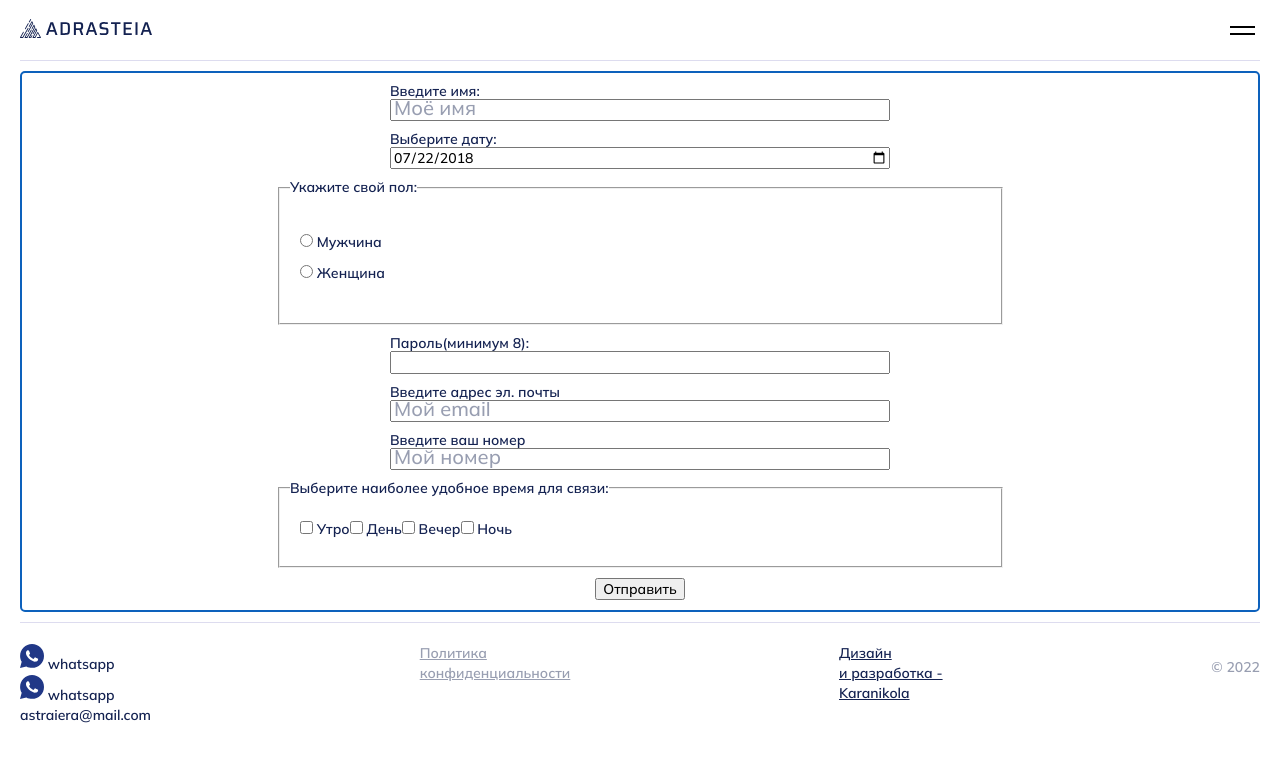
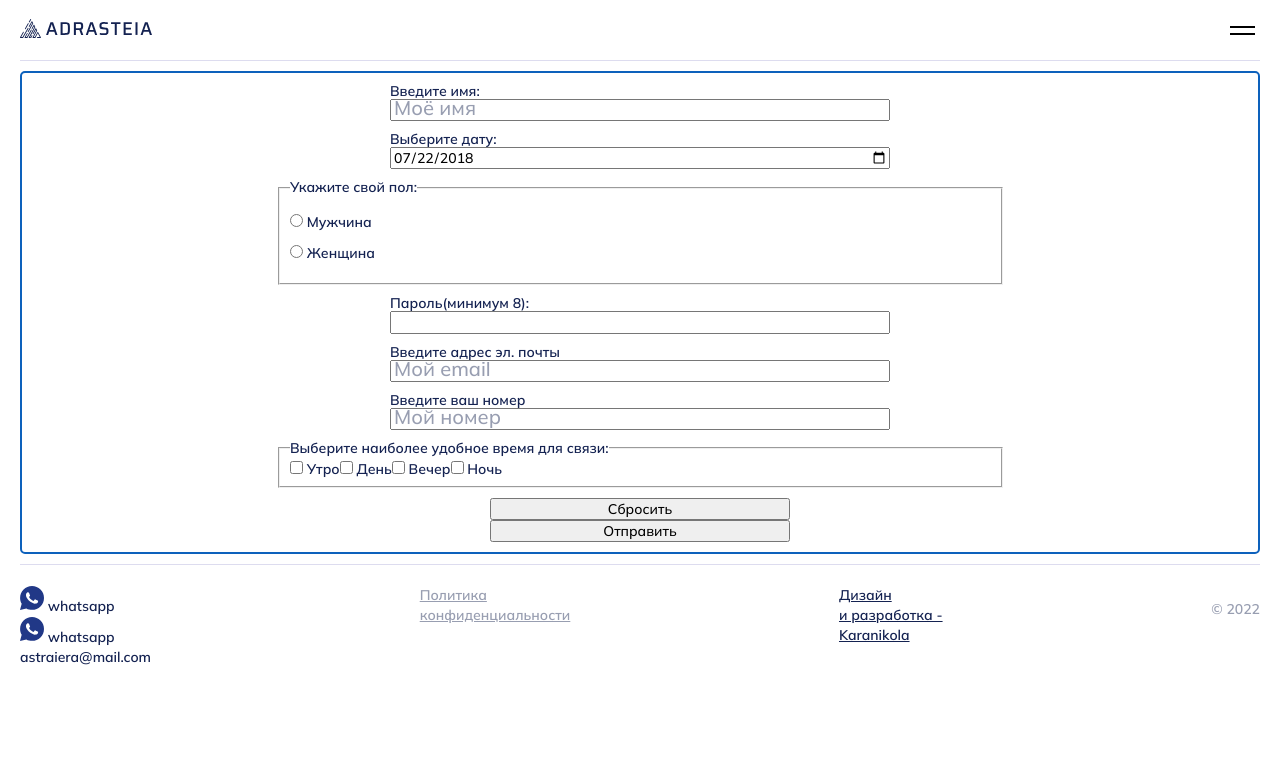
Before and after one commit to N1rox98/Second_step, a plain HTML site: page form.html in a window 1280 px wide. Drawn offline with Linux system fonts and the light colour scheme.

Commit message:
commit fin fin

```diff
--- a/css/style.css
+++ b/css/style.css
@@ -1208,6 +1208,7 @@ form{
 .l2 {
     margin: 20px 10px;
     flex-direction: row;
+    margin: 0 auto;
 }
 
 fieldset{
--- a/form.html
+++ b/form.html
@@ -35,7 +35,7 @@
     <main>
         <section>
             <h2 hidden>Form</h2>
-            <form action="#" method="post">
+            <form action="“//httpbin.org/post" method="post">
                 <div class="class l1">
                     <label for="name">
                         Введите имя:</label>
@@ -53,7 +53,7 @@
                     <label for="start">Выберите дату: </label>
 
                     <input type="date" id="start" name="trip-start" value="2018-07-22" min="1999-01-01"
-                        max="2023-12-31" >
+                        max="2023-12-31">
 
 
                 </div>
@@ -62,15 +62,15 @@
                     <legend>Укажите свой пол:</legend>
                     <div class="class l2">
                         <div>
-                        <p><input style="max-width:400px;" type="radio" name="gender" value="male"> Мужчина </p>
-                        <p><input type="radio" name="gender" value="female"> Женщина </p>
-                    </div>
+                            <p><input style="max-width:400px;" type="radio" name="gender" value="male"> Мужчина </p>
+                            <p><input type="radio" name="gender" value="female"> Женщина </p>
+                        </div>
 
                     </div>
                 </fieldset>
                 <div class="class l1">
                     <label for="pass">Пароль(минимум 8):</label>
-                    <input type="password" id="pass" name="password" minlength="8" required >
+                    <input type="password" id="pass" name="password" minlength="8" required>
                 </div>
 
                 <div class="class l1">
@@ -88,29 +88,32 @@
 
                     <div class="class l2">
                         <div>
-                            <input type="checkbox" id="morning" name="time" >
+                            <input type="checkbox" id="morning" name="time">
                             <label for="morning">Утро</label>
                         </div>
 
                         <div>
-                            <input type="checkbox" id="noon" name="time" >
+                            <input type="checkbox" id="noon" name="time">
                             <label for="noon">День</label>
                         </div>
 
                         <div>
-                            <input type="checkbox" id="afternoon" name="time" >
+                            <input type="checkbox" id="afternoon" name="time">
                             <label for="afternoon">Вечер</label>
                         </div>
 
                         <div>
-                            <input type="checkbox" id="night" name="time" >
+                            <input type="checkbox" id="night" name="time">
                             <label for="night">Ночь</label>
                         </div>
                     </div>
                 </fieldset>
 
                 <!-- <input class="class l1" type="submit" value="Отправить" /> -->
-                <button class="class l1" type="submit">Отправить</button>
+                <div class="class l1" style="max-width: 300px;">
+                    <button class="" type="reset">Сбросить</button>
+                    <button class="" type="submit">Отправить</button>
+                </div>
             </form>
         </section>
     </main>
```
